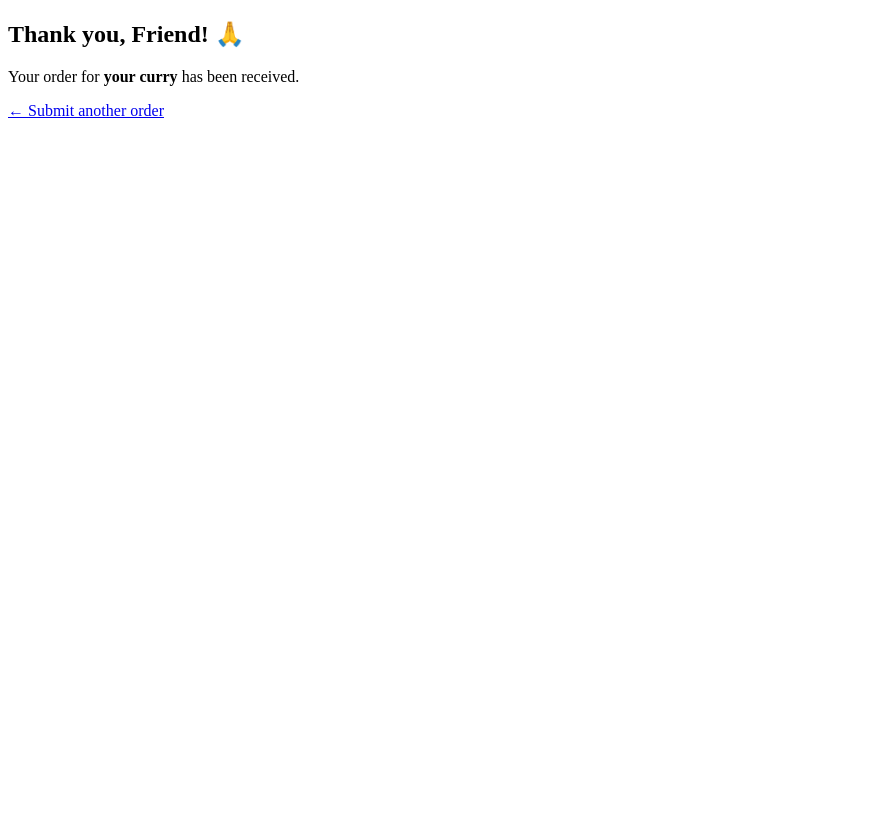
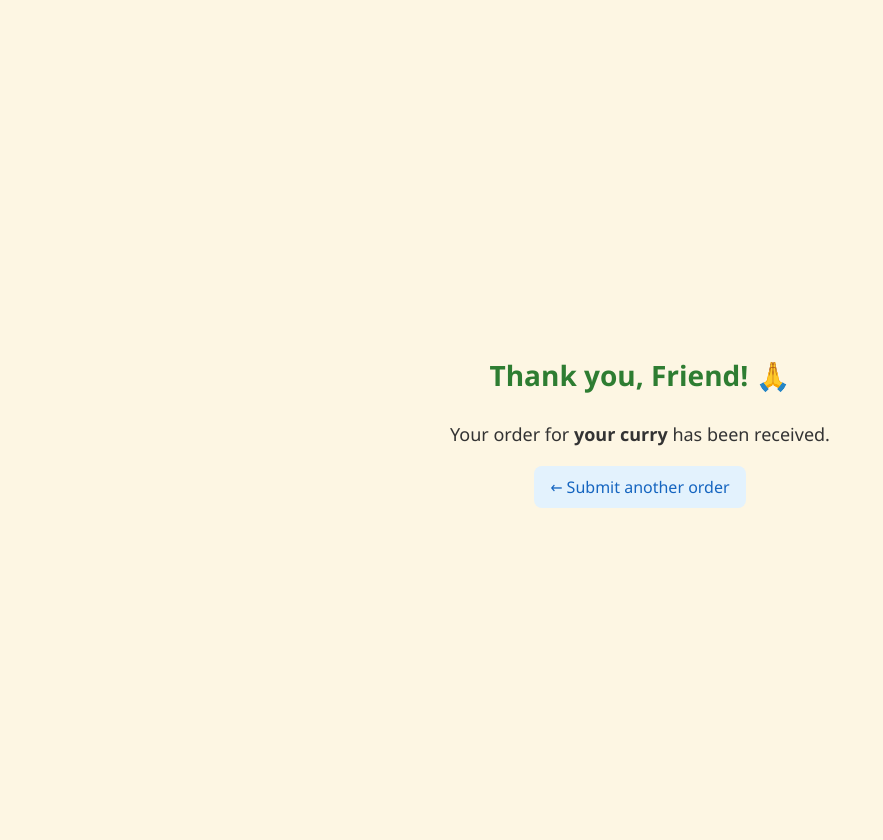
Before and after one commit to Jeevan-2000-18-06/Team_currys, a Flask app: page /thanks in a window 1280 px wide. Shown: the whole page, without its empty margins (0-883 px from the left). Before the commit the page ends 118 px from the top, so only its background shows below. Run offline with Flask 3, Linux system fonts and the light colour scheme.

Commit message:
thanks.css

```diff
--- /dev/null
+++ b/static/thanks.css
@@ -0,0 +1,38 @@
+body {
+  font-family: 'Segoe UI', Tahoma, Geneva, Verdana, sans-serif;
+  background-color: #fdf6e3;
+  color: #333;
+  display: flex;
+  flex-direction: column;
+  align-items: center;
+  justify-content: center;
+  height: 100vh;
+  margin: 0;
+  padding: 20px;
+  text-align: center;
+}
+
+h2 {
+  color: #2e7d32;
+  margin-bottom: 10px;
+  font-size: 28px;
+}
+
+p {
+  font-size: 18px;
+  margin-bottom: 20px;
+}
+
+a {
+  display: inline-block;
+  text-decoration: none;
+  color: #1565c0;
+  background-color: #e3f2fd;
+  padding: 10px 16px;
+  border-radius: 8px;
+  transition: background-color 0.3s ease;
+}
+
+a:hover {
+  background-color: #bbdefb;
+}
--- a/templates/thanks.html
+++ b/templates/thanks.html
@@ -2,6 +2,7 @@
 <html>
 <head>
   <title>Thanks!</title>
+  <link rel="stylesheet" href="/static/thanks.css">
 </head>
 <body>
   <h2>Thank you, {{ name }}! 🙏</h2>
```
